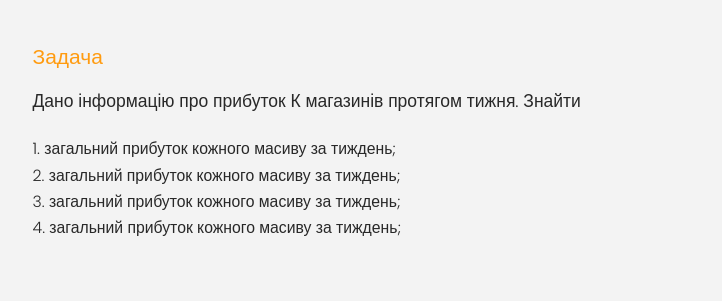
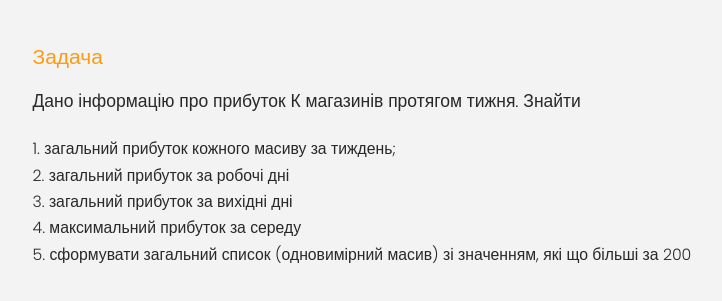
Before and after one commit to IevgeniiaGl/JS, a plain HTML site: page lessons/lesson_11/index.html in a window 1280 px wide. Shown: the part 101-402 px from the top of the page, without its empty margins (65-787 px from the left). Drawn offline with Linux system fonts and the light colour scheme.

Commit message:
Add files via upload

```diff
--- a/lessons/lesson_11/index.html
+++ b/lessons/lesson_11/index.html
@@ -23,9 +23,10 @@
 								<div class="item__text">Дано інформацію про прибуток К магазинів протягом тижня. Знайти</div>
 								<ul>
 									<li>1. загальний прибуток кожного масиву за тиждень;</li>
-									<li>2. загальний прибуток кожного масиву за тиждень;</li>
-									<li>3. загальний прибуток кожного масиву за тиждень;</li>
-									<li>4. загальний прибуток кожного масиву за тиждень;</li>
+									<li>2. загальний прибуток за робочі дні</li>
+									<li>3. загальний прибуток за вихідні дні</li>
+									<li>4. максимальний прибуток за середу</li>
+									<li>5. сформувати загальний список (одновимірний масив) зі значенням, які що більші за 200</li>
 
 								</ul>
 							</li>
```
Also changed, not shown: lessons/index.html (+3 -0 lines).
